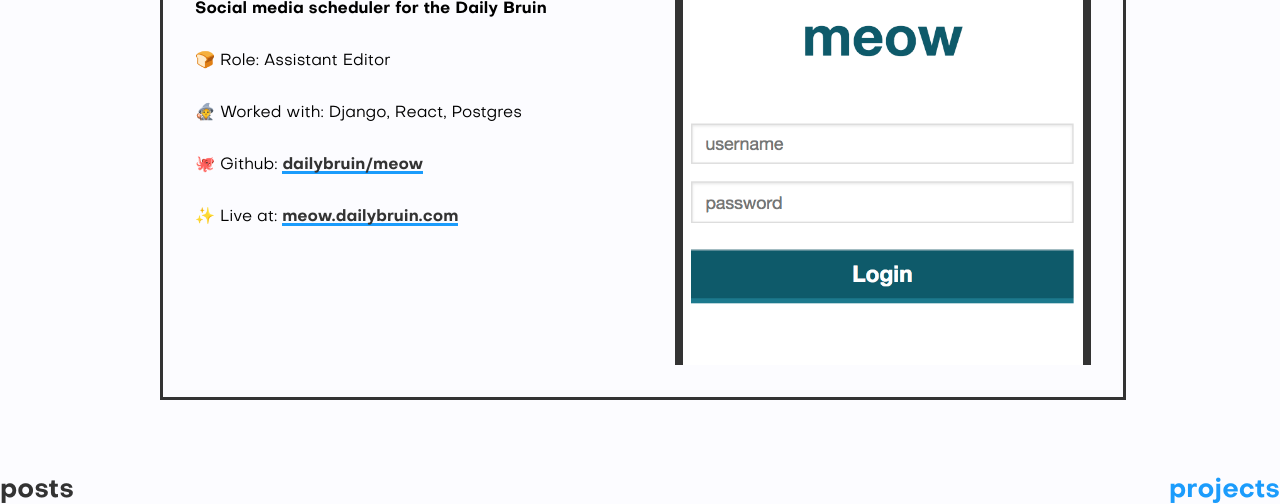
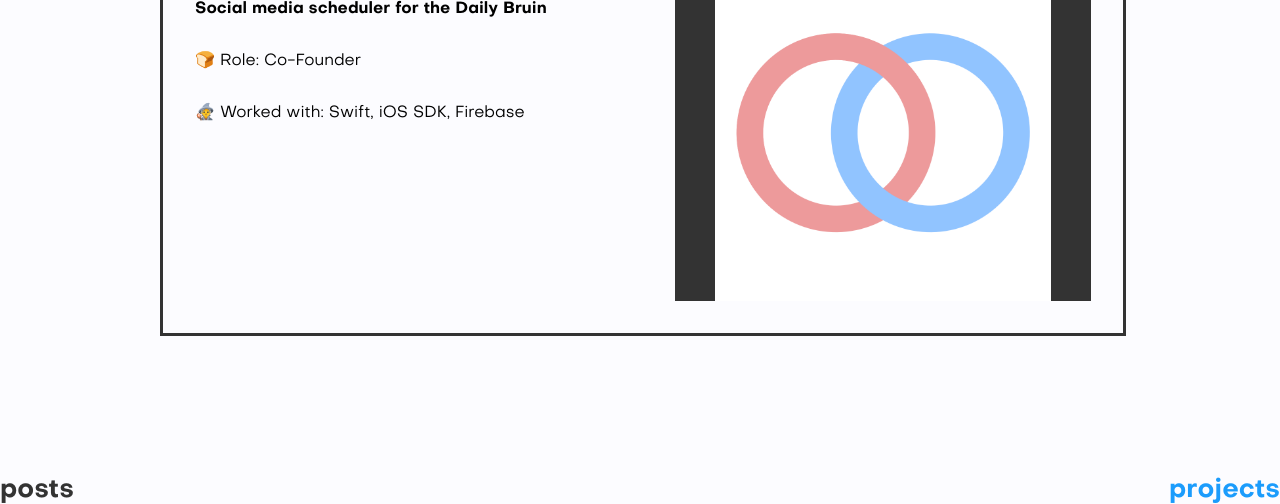
Before and after one commit to dustinnewman98/Mono, a Gatsby site: page /projects in a window 1280 px wide. Shown: the part 296-800 px from the top of the page. Built offline with nearby package versions, Linux system fonts and the light colour scheme; Gatsby itself is replaced by a stand-in of ours.

Commit message:
fixed images

```diff
--- a/src/components/project.js
+++ /dev/null
@@ -1,54 +0,0 @@
-import React from 'react';
-import Link from 'gatsby-link';
-import Img from 'gatsby-image';
-
-class Project extends React.Component {
-  render = () => {
-    return (
-      <div className="one-project">
-        <div className="text-box">
-          <Link>
-            <h1 className="title">{this.props.title}</h1>
-          </Link>
-          <div className="info">
-            <p className="subtitle">{this.props.subtitle}</p>
-            <p>
-              <span aria-label="bread" role="img">
-                🍞
-              </span>{' '}
-              Role: {this.props.role}
-            </p>
-            <p>
-              <span aria-label="wizard" role="img">
-                🧙
-              </span>{' '}
-              Worked with: {this.props.stack}
-            </p>
-            <p>
-              <span aria-label="octopus" role="img">
-                🐙
-              </span>{' '}
-              Github:{' '}
-              <a href={`https://www.github.com/${this.props.github}`}>
-                {this.props.github}
-              </a>
-            </p>
-            <p>
-              <span aria-label="sparkles" role="img">
-                ✨
-              </span>{' '}
-              Live at: <a href={this.props.live}>{this.props.live}</a>
-            </p>
-          </div>
-        </div>
-        <div className="image-box">
-          <div className="black-box">
-            <Img fixed={this.props.img} />
-          </div>
-        </div>
-      </div>
-    );
-  };
-}
-
-export default Project;
--- a/src/pages/projects.js
+++ b/src/pages/projects.js
@@ -1,8 +1,31 @@
 import React from 'react';
 import PageHeader from '../components/page-header';
 import PageContent from '../components/page-content';
-import Project from '../components/project';
 import Layout from '../layouts';
+import Link from 'gatsby-link';
+import Img from 'gatsby-image';
+
+function renderGithub(github) {
+  return (
+    <p>
+      <span aria-label="octopus" role="img">
+        🐙
+      </span>{' '}
+      Github: <a href={`https://www.github.com/${github}`}>{github}</a>
+    </p>
+  );
+}
+
+function renderLive(live) {
+  return (
+    <p>
+      <span aria-label="sparkles" role="img">
+        ✨
+      </span>{' '}
+      Live at: <a href={live}>{live}</a>
+    </p>
+  );
+}
 
 export default function Projects({ data }) {
   const { edges: projects } = data.allMarkdownRemark;
@@ -11,21 +34,50 @@
     <Layout>
       <PageContent>
         <PageHeader text="My Projects" emoji="🤖" />
+        <div className="project-wrapper">
           {projects
             .filter(project => project.node.frontmatter.title.length > 0)
             .map(({ node: project }) => {
               return (
-              <Project
-                title={project.frontmatter.title}
-                subtitle={project.frontmatter.subtitle}
-                img={project.frontmatter.img.childImageSharp.fixed}
-                role={project.frontmatter.role}
-                stack={project.frontmatter.stack}
-                github={project.frontmatter.github}
-                live={project.frontmatter.live}
+                <div className="one-project">
+                  <div className="text-box">
+                    <Link to={`/projects${project.fields.slug}`}>
+                      <h1 className="title">{project.frontmatter.title}</h1>
+                    </Link>
+                    <div className="info">
+                      <p className="subtitle">{project.frontmatter.subtitle}</p>
+                      <p>
+                        <span aria-label="bread" role="img">
+                          🍞
+                        </span>{' '}
+                        Role: {project.frontmatter.role}
+                      </p>
+                      <p>
+                        <span aria-label="wizard" role="img">
+                          🧙
+                        </span>{' '}
+                        Worked with: {project.frontmatter.stack}
+                      </p>
+                      {project.frontmatter.github === null
+                        ? null
+                        : renderGithub(project.frontmatter.github)}
+                      {project.frontmatter.live === null
+                        ? null
+                        : renderLive(project.frontmatter.live)}
+                    </div>
+                  </div>
+                  <div className="image-box">
+                    <div className="black-box">
+                      <Img
+                        className="proj-img"
+                        fluid={project.frontmatter.img.childImageSharp.fluid}
                       />
+                    </div>
+                  </div>
+                </div>
               );
             })}
+        </div>
       </PageContent>
     </Layout>
   );
@@ -34,11 +86,7 @@
 export const projQuery = graphql`
   query projQuery {
     allMarkdownRemark(
-      filter: {
-        fileAbsolutePath: {
-          regex: "/(\/src\/projects)/.*.md$/"
-        }
-      }
+      filter: { fileAbsolutePath: { regex: "/(/src/projects)/.*.md$/" } }
     ) {
       edges {
         node {
@@ -53,8 +101,8 @@
             img {
               publicURL
               childImageSharp {
-                fixed(width: 400) {
-                  ...GatsbyImageSharpFixed
+                fluid(maxWidth: 700) {
+                  ...GatsbyImageSharpFluid_noBase64
                 }
               }
             }
--- a/src/projects/meow.md
+++ b/src/projects/radius.md
@@ -1,12 +1,10 @@
 ---
-title: "meow"
-subtitle: "Social media scheduler for the Daily Bruin"
-img: "./meow.png"
-role: "Assistant Editor"
-stack: Django, React, Postgres
-github: "dailybruin/meow"
-live: "meow.dailybruin.com"
-path: /projects/meow
+title: 'radius'
+subtitle: 'Social media scheduler for the Daily Bruin'
+img: './radius.png'
+role: 'Co-Founder'
+stack: Swift, iOS SDK, Firebase
+slug: /projects/radius
 ---
 
 Hello there! This is my very first post on my new website! 🎉 (Let's hope emojis work properly.)
--- a/src/styles/components/_components.scss
+++ b/src/styles/components/_components.scss
@@ -1,4 +1,3 @@
 @import 'header';
 @import 'page-header';
 @import 'page-content';
-@import 'project';
--- a/src/styles/components/_page-content.scss
+++ b/src/styles/components/_page-content.scss
@@ -1,9 +1,11 @@
 .page-content {
   margin: 4em auto;
   width: 75%;
+  max-width: 75%;
   text-align: left;
 
   @media #{$mobile-query} {
     width: 85%;
+    max-width: 85%;
   }
 }
--- a/src/styles/pages/_pages.scss
+++ b/src/styles/pages/_pages.scss
@@ -1,3 +1,4 @@
 @import 'about';
 @import 'posts';
 @import 'post';
+@import 'projects';
--- a/src/styles/components/_project.scss
+++ b/src/styles/pages/_projects.scss
@@ -2,8 +2,11 @@
   border: 3px solid $dark-gray;
   width: 100%;
   display: flex;
+  max-height: 50vh;
+  margin-bottom: 5em;
 
-  .text-box, .image-box {
+  .text-box,
+  .image-box {
     flex: 1 1 0;
     padding: 1em;
   }
@@ -37,11 +40,14 @@
       align-items: center;
       justify-content: center;
 
-      img {
-        width: 100%;
-        height: auto;
+      .proj-img {
+        width: 100% !important;
+        height: auto !important;
+
+        img {
+          object-fit: contain !important;
+        }
       }
     }
   }
-
 }
```
Also changed, not shown: gatsby-node.js (+5 -3 lines), src/pages/posts.js (+2 -6 lines), src/templates/post.js (+9 -24 lines), src/templates/project.js (+9 -24 lines), src/projects/radius.png (added). Lines whose indentation alone changed are shown as unchanged.
